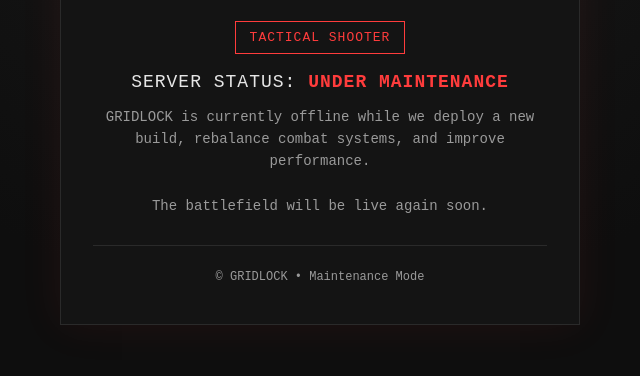
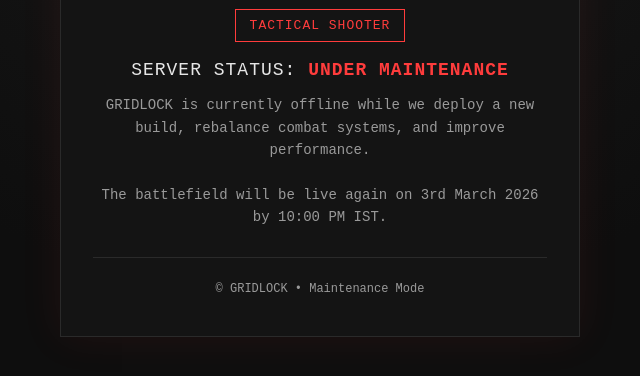
Before and after one commit to dawarnamish28-cell/grid_lock, a plain HTML site: page index.html in a window 1280 px wide. Shown: the part 296-672 px from the top of the page, without its empty margins (320-960 px from the left). Drawn offline with Linux system fonts and the light colour scheme.

Commit message:
maintenance

```diff
--- a/index.html
+++ b/index.html
@@ -116,7 +116,7 @@
       GRIDLOCK is currently offline while we deploy a new build,
       rebalance combat systems, and improve performance.
       <br><br>
-      The battlefield will be live again soon.
+      The battlefield will be live again on 3rd March 2026 by 10:00 PM IST.
     </p>
 
     <div class="divider"></div>
```
